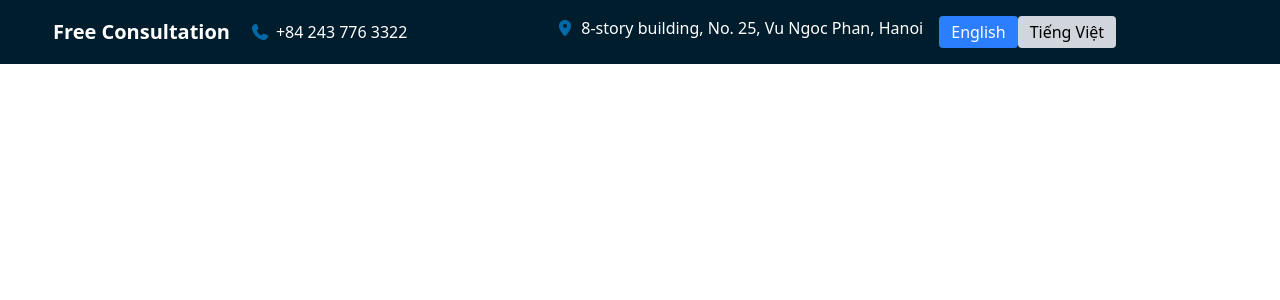
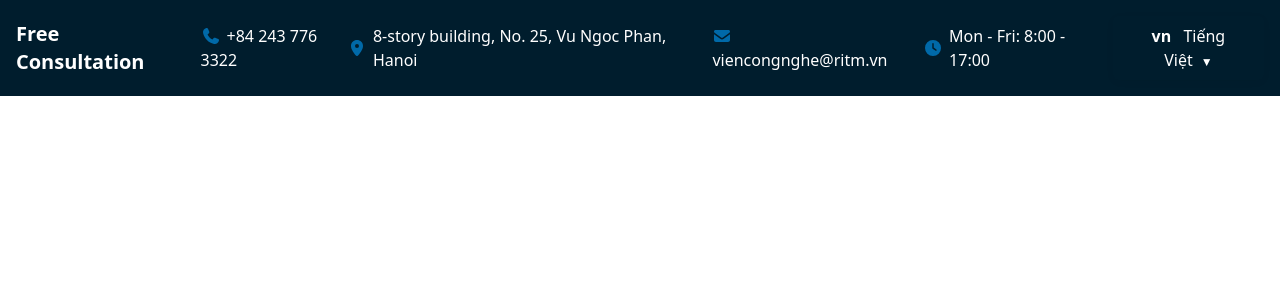
Before and after one commit to bhviet12/viencongnghe, a React (Vite) app: page / in a window 1280 px wide. Shown: the top 300 px of the page. Built offline with nearby package versions, Linux system fonts and the light colour scheme.

Commit message:
update : headertop

```diff
--- /dev/null
+++ b/src/components/Header/HeaderTop.css
@@ -0,0 +1,68 @@
+.language-dropdown {
+  position: relative;
+  display: inline-block;
+}
+
+.dropdown-btn {
+ border: 2px solid #2563eb;
+  color: #fff;
+  border: none;
+  border-radius: 6px;
+  padding: 8px 18px;
+  font-size: 16px;
+  cursor: pointer;
+  transition: box-shadow 0.2s;
+  box-shadow: 0 2px 8px rgba(0,0,0,0.04);
+}
+
+.dropdown-btn:hover {
+  box-shadow: 0 4px 16px rgba(0,0,0,0.12);
+}
+
+.dropdown-menu {
+  position: absolute;
+  top: 100%;
+  right: 0;
+  min-width: 160px;
+  background: #fff;
+  border-radius: 8px;
+  box-shadow: 0 8px 24px rgba(0,0,0,0.12);
+  margin-top: 8px;
+  opacity: 0;
+  transform: translateY(-20px);
+  pointer-events: none;
+  transition: opacity 0.3s, transform 0.3s;
+  z-index: 100;
+}
+
+.language-dropdown:hover .dropdown-menu,
+.language-dropdown:focus-within .dropdown-menu {
+  opacity: 1;
+  transform: translateY(0);
+  pointer-events: auto;
+}
+
+.dropdown-item {
+  padding: 12px 18px;
+  cursor: pointer;
+  color: #222;
+  font-size: 15px;
+  background: none;
+  transition: background 0.2s, color 0.2s;
+}
+
+.dropdown-item.selected,
+.dropdown-item:hover {
+  background: #2563eb;
+  color: #fff;
+}
+
+.lang-code {
+  font-weight: bold;
+  margin-right: 8px;
+}
+
+.arrow {
+  margin-left: 8px;
+  font-size: 12px;
+}
--- a/src/components/Header/HeaderTop.tsx
+++ b/src/components/Header/HeaderTop.tsx
@@ -1,7 +1,8 @@
 import React from "react";
+import "./HeaderTop.css"; // import file CSS riêng
 import { content } from "../data/content"; // import từ file riêng
 import { FontAwesomeIcon } from "@fortawesome/react-fontawesome";
-import { faPhone , faLocationDot } from "@fortawesome/free-solid-svg-icons";
+import { faPhone , faLocationDot, faEnvelope, faClock } from "@fortawesome/free-solid-svg-icons";
 
 interface HeaderTopProps {
   lang: "en" | "vi";
@@ -10,6 +11,18 @@ interface HeaderTopProps {
 
 const HeaderTop: React.FC<HeaderTopProps> = ({ lang, setLang }) => {
   const text = lang === "en" ? content.en.headertop : content.vi.headertop;
+  const LANGUAGES = [
+    { code: "vn", label: "Tiếng Việt" },
+    { code: "us", label: "English" },
+  ];
+  const [selected, setSelected] = React.useState(LANGUAGES[0]);
+
+  const handleSelect = (langObj: { code: string; label: string }) => {
+    setSelected(langObj);
+    if (setLang) {
+      setLang(langObj.code === "us" ? "en" : "vi");
+    }
+  };
 
   return (
     <>
@@ -22,38 +35,43 @@ const HeaderTop: React.FC<HeaderTopProps> = ({ lang, setLang }) => {
           </div>
         </div>
         <div className="flex gap-4 grow-8 justify-center">
-          <div>
-            <div className="flex items-center text-white">
+          <div className="flex gap-6 items-center">
+            <div className="flex items-center">
               <span className="text-sky-700"><FontAwesomeIcon icon={faLocationDot} className="text-sky-700 pr-1.5" /></span>
-              <p>{text.address}</p>
+              <p className="text-white">{text.address}</p>
             </div>
             <div>
-              <span></span>
-              <a></a>
+              <span className="text-sky-700 pr-1.5"><FontAwesomeIcon icon={faEnvelope} /></span>
+              <a className="text-white">{text.email}</a>
             </div>
-            <div>
-              <span></span>
-              <p></p>
+            <div className="flex items-center">
+              <span className="text-sky-700 pr-1.5"><FontAwesomeIcon icon={faClock} /></span>
+              <p className="text-white">{text.workingHours}</p>
             </div>
           </div>
-          <div>
-          <button
-            className={`px-3 py-1 rounded ${lang === "en" ? "bg-blue-500 text-white" : "bg-gray-300"}`}
-            onClick={() => setLang("en")}
-         >
-            English
-          </button>
-          <button
-            className={`px-3 py-1 rounded ${lang === "vi" ? "bg-blue-500 text-white" : "bg-gray-300"}`}
-            onClick={() => setLang("vi")}
-          >
-            Tiếng Việt
-          </button>
+          <div className="flex items-center gap-2 text-white ">
+            <div className="language-dropdown">
+              <button className="dropdown-btn">
+                <span className="lang-code">{selected.code}</span> {selected.label}
+                <span className="arrow">▼</span>
+              </button>
+              <div className="dropdown-menu">
+                {LANGUAGES.map((langObj) => (
+                  <div
+                    key={langObj.code}
+                    className={`dropdown-item${selected.code === langObj.code ? " selected" : ""}`}
+                    onClick={() => handleSelect(langObj)}
+                  >
+                    <span className="lang-code">{langObj.code}</span> {langObj.label}
+                  </div>
+                ))}
+              </div>
+            </div>
           </div>
         </div>
       </div>
     </>
   );
-};
+}
 
 export default HeaderTop;
```
Also changed, not shown: src/components/Header/HeaderDown.tsx (deleted), src/components/Header/Menu.tsx (added).
